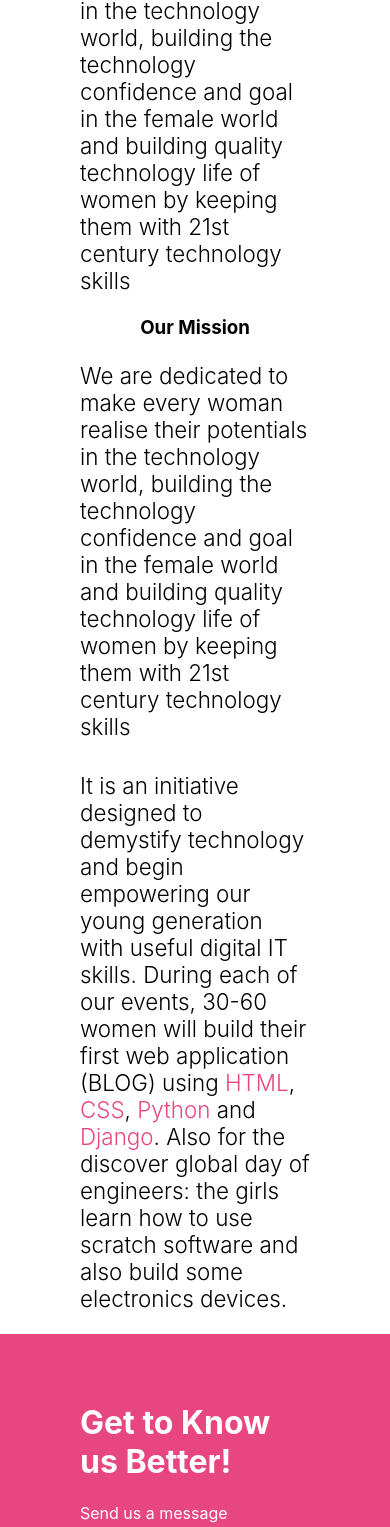
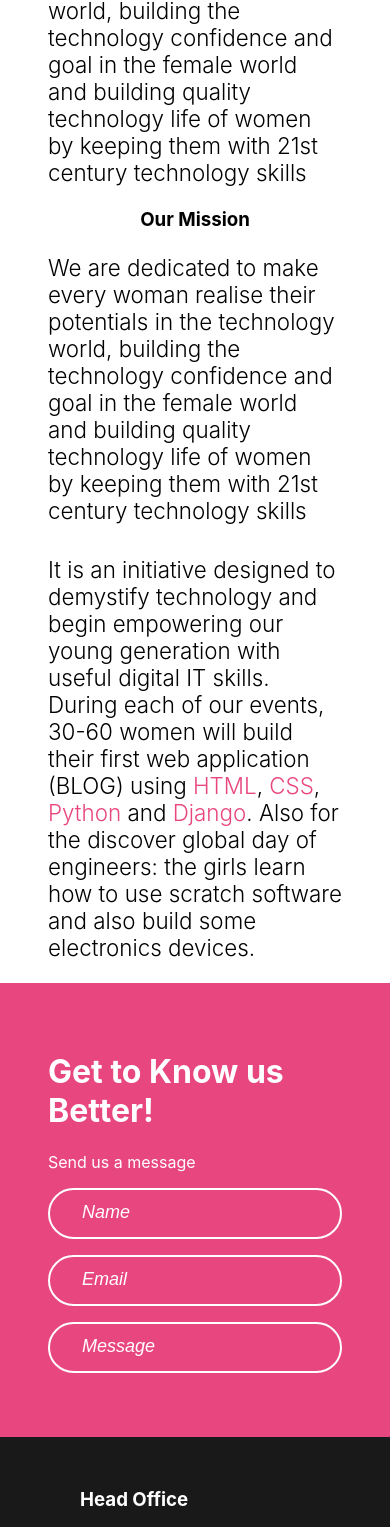
Before and after one commit to Aderinmola/amatechy, a React (Create React App) app: page /about in a window 390 px wide. Shown: the part 425-1952 px from the top of the page. Built offline with nearby package versions, Linux system fonts and the light colour scheme.

Commit message:
styling about us

```diff
--- a/src/components/AboutHeader/AboutHeader.css
+++ b/src/components/AboutHeader/AboutHeader.css
@@ -49,6 +49,7 @@ li {
 @media screen and (max-width: 700px) {
     .vision__mission {
        display: block;
+       padding: 0 3rem;
     }
 
     .new__vision, .new__mission {
@@ -69,6 +70,12 @@ li {
     padding: 0 5rem;
 }
 
+@media screen and (max-width: 700px) {
+    .initiative {
+        padding: 0 3rem;
+    }
+}
+
 .initiative > p {
     font-size: 1.4rem;
     font-weight: 300;
--- a/src/components/KnowUs/KnowUs.css
+++ b/src/components/KnowUs/KnowUs.css
@@ -2,6 +2,12 @@
     background:  #e8467f;
     padding: 3rem 5rem;
     color: #fff;
+}
+
+@media screen and (max-width: 700px) {
+    .know__us__container {
+        padding: 3rem 3rem;
+    }
 }
 
 .inputs {
```
